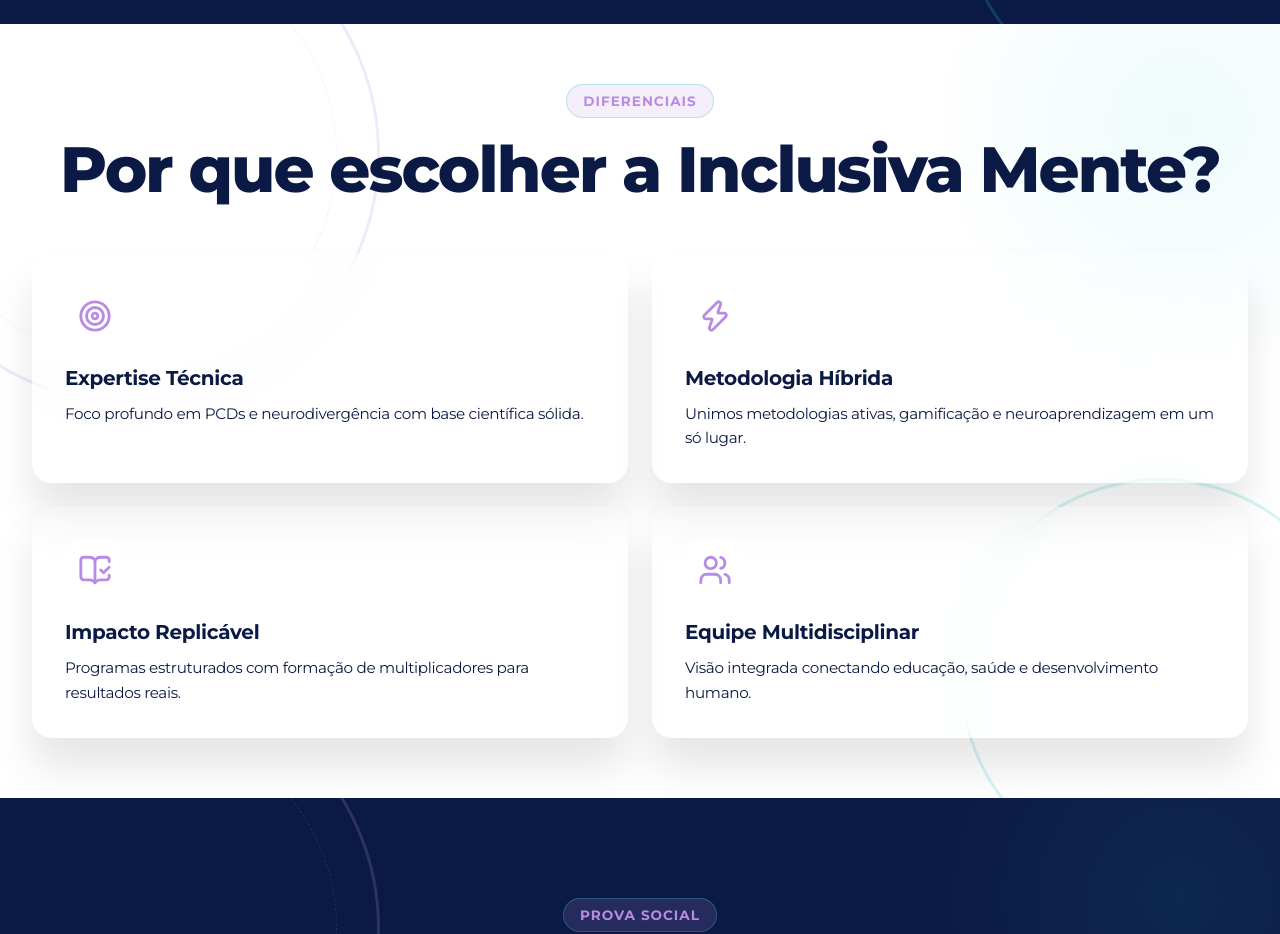
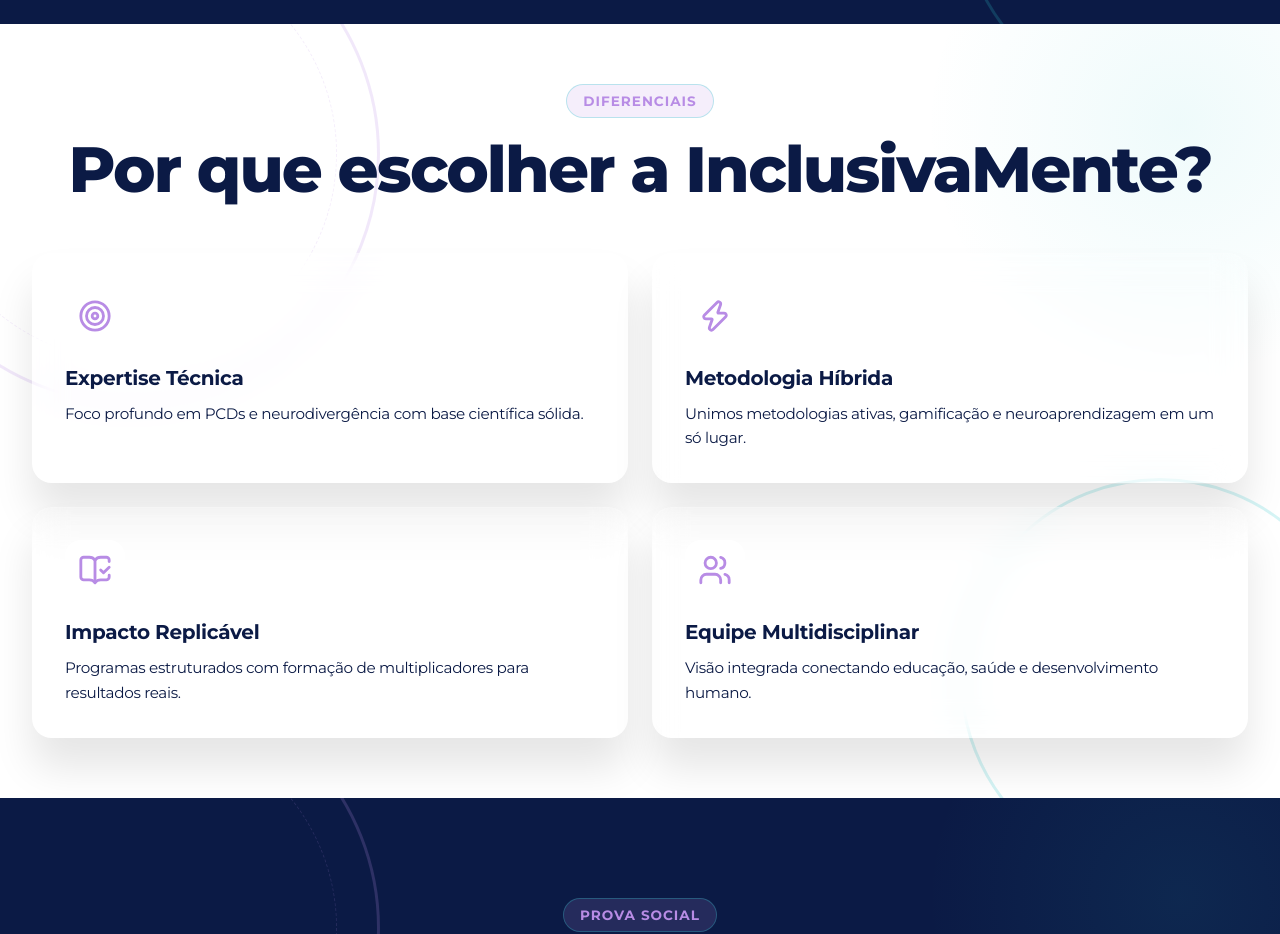
Before and after one commit to JLopes2024/inclusivamente-redesign, a React (Vite) app: page / in a window 1280 px wide. Shown: the part 4640-5574 px from the top of the page. Built offline with nearby package versions, Linux system fonts and the light colour scheme.

Commit message:
Update Differentiators.jsx

```diff
--- a/src/sections/Differentiators.jsx
+++ b/src/sections/Differentiators.jsx
@@ -34,7 +34,7 @@
       <div className="container relative-z">
         <div className="diff-header">
           <span className="section-tag dark-tag">DIFERENCIAIS</span>
-          <h2 className="title text-white">Por que escolher a Inclusiva Mente?</h2>
+          <h2 className="title text-white">Por que escolher a InclusivaMente?</h2>
 
           {/* Nova Setinha Animada para Mobile */}
           <div className="swipe-indicator">
```
